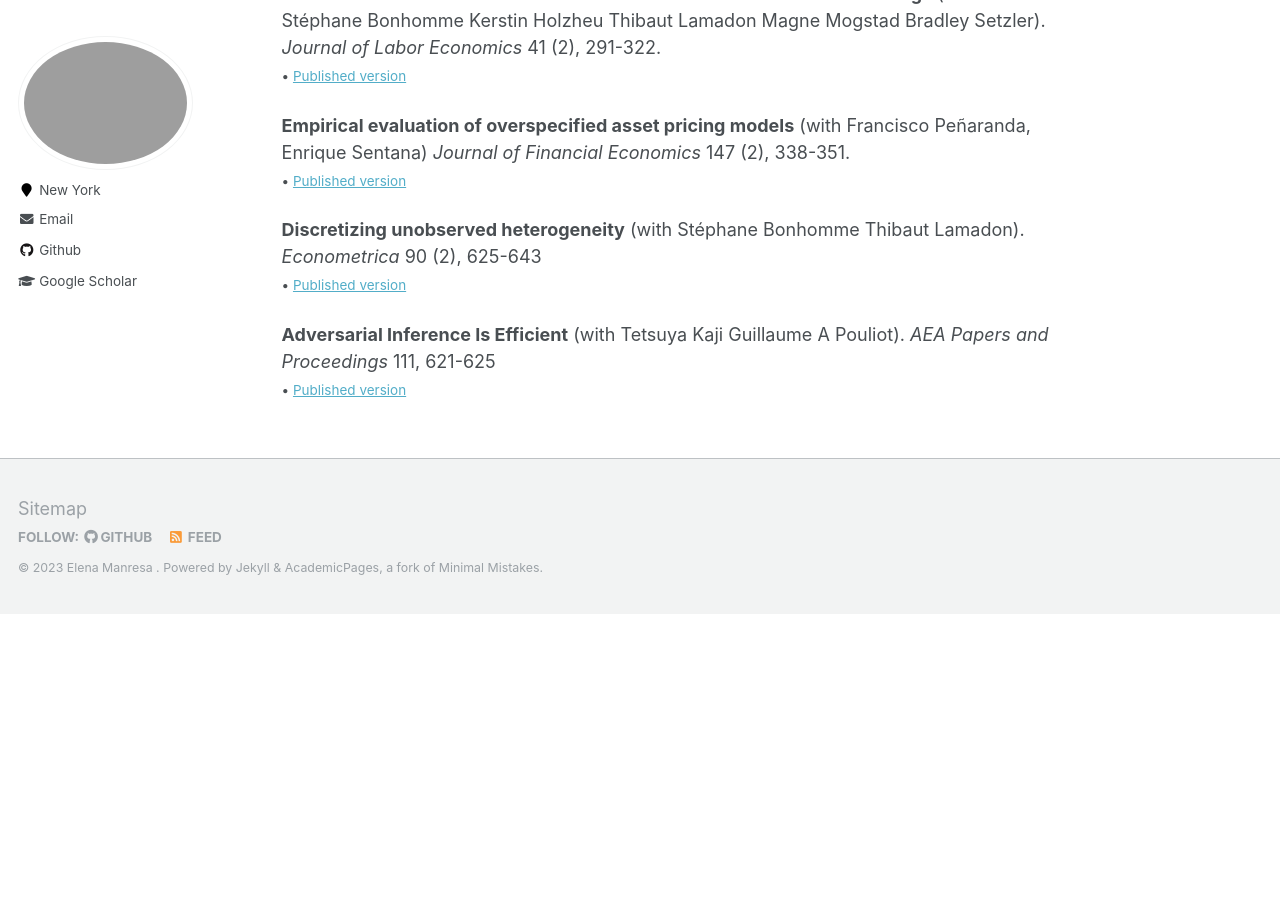
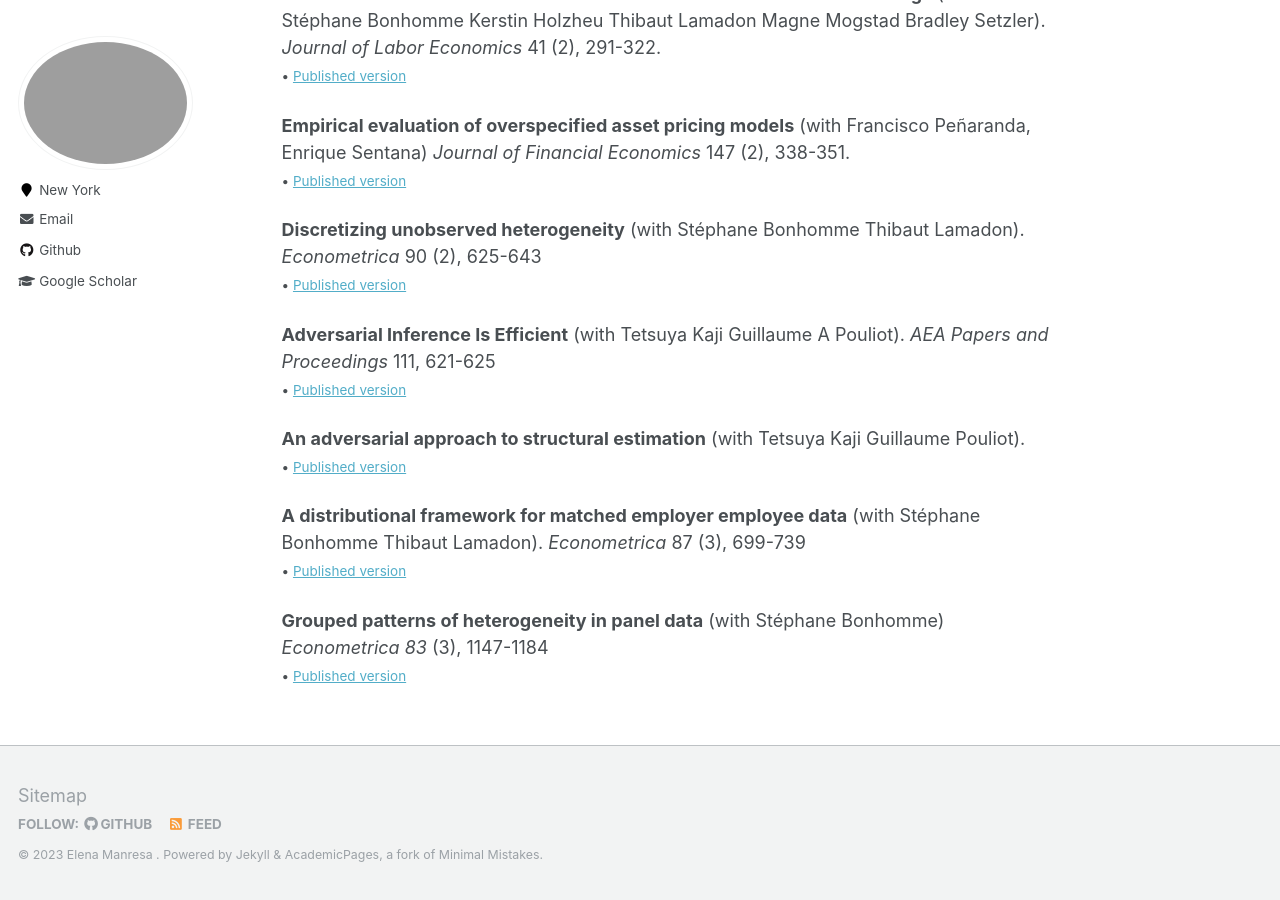
Before and after one commit to elenamanresa/elenamanresa.github.io, a Jekyll site: the page built from _pages/research.md, in a window 1280 px wide and 900 px high, scrolled down 684 px. Built offline with Jekyll 4.4.1, drawn with Linux system fonts in a browser that asks for light colours; before the commit the page ends 1298 px from its top, so only the background shows below that.

Commit message:
Update research.md with Econometrica

```diff
--- a/_pages/research.md
+++ b/_pages/research.md
@@ -30,3 +30,12 @@ permalink: /research/
 
 **Adversarial Inference Is Efficient** (with Tetsuya Kaji Guillaume A Pouliot). *AEA Papers and Proceedings* 111, 621-625 \
 <small> &bull; [Published version](https://onlinelibrary.wiley.com/doi/abs/10.3982/ECTA15238) </small>
+
+**An adversarial approach to structural estimation** (with Tetsuya Kaji Guillaume Pouliot). \
+<small> &bull; [Published version](https://arxiv.org/abs/2007.06169) </small>
+
+**A distributional framework for matched employer employee data** (with Stéphane Bonhomme Thibaut Lamadon). *Econometrica* 87 (3), 699-739 \
+<small> &bull; [Published version](https://onlinelibrary.wiley.com/doi/abs/10.3982/ECTA15722) </small>
+
+**Grouped patterns of heterogeneity in panel data** (with Stéphane Bonhomme) *Econometrica 83* (3), 1147-1184 \
+<small> &bull; [Published version](https://onlinelibrary.wiley.com/doi/abs/10.3982/ECTA11319) </small>
```
